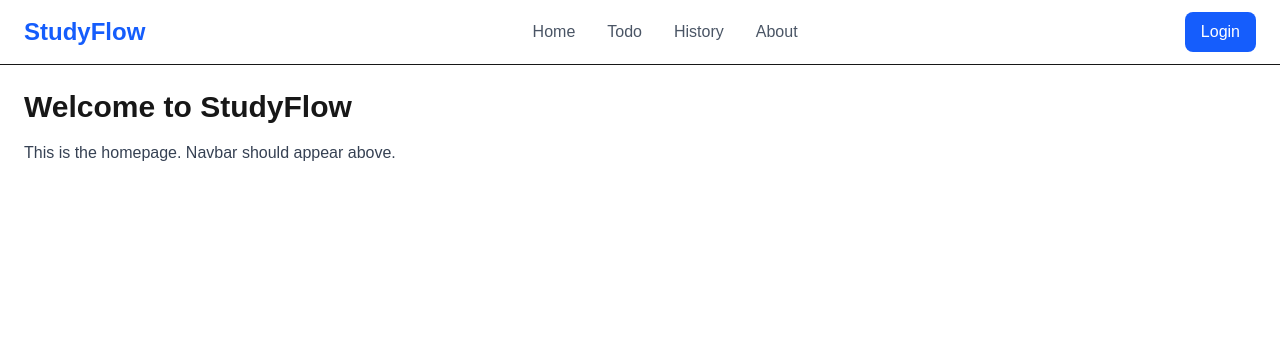
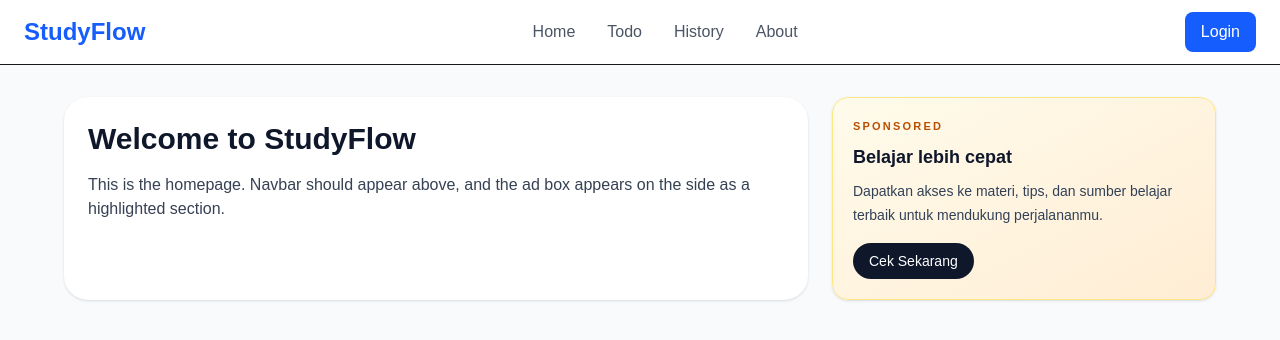
Before and after one commit to Afwanizzulfadhoil/project-nextjs, a Next.js app: page / in a window 1280 px wide. Shown: the top 340 px of the page. Built offline with nearby package versions, Linux system fonts and the light colour scheme.

Commit message:
Fit: add box for ads maybe can use it

```diff
--- /dev/null
+++ b/app/components/Ads.tsx
@@ -0,0 +1,33 @@
+import Link from "next/link";
+
+type AdsProps = {
+    title?: string;
+    description?: string;
+    link?: string;
+    cta?: string;
+};
+
+export default function Ads({
+    title = "Iklan Spesial",
+    description = "Temukan promo, produk, atau layanan terbaik dari mitra kami.",
+    link = "https://example.com",
+    cta = "Lihat Sekarang",
+}: AdsProps) {
+    return (
+        <aside className="w-full rounded-2xl border border-amber-200 bg-gradient-to-br from-amber-50 to-orange-100 p-5 shadow-sm lg:sticky lg:top-6">
+            <p className="text-[11px] font-semibold uppercase tracking-[0.2em] text-amber-700">
+                Sponsored
+            </p>
+            <h2 className="mt-2 text-lg font-bold text-slate-900">{title}</h2>
+            <p className="mt-2 text-sm leading-6 text-slate-700">{description}</p>
+            <Link
+                href={link}
+                target="_blank"
+                rel="noopener noreferrer"
+                className="mt-4 inline-flex items-center rounded-full bg-slate-900 px-4 py-2 text-sm font-medium text-white transition hover:bg-slate-700"
+            >
+                {cta}
+            </Link>
+        </aside>
+    );
+}
--- a/app/page.tsx
+++ b/app/page.tsx
@@ -1,10 +1,25 @@
+import Ads from "./components/Ads";
+
 export default function Page() {
 	return (
-		<main>
-			<section className="p-6">
-				<h1 className="text-3xl font-bold">Welcome to StudyFlow</h1>
-				<p className="mt-4 text-gray-700">This is the homepage. Navbar should appear above.</p>
-			</section>
+		<main className="min-h-screen bg-slate-50 px-4 py-8 sm:px-6 lg:px-8">
+			<div className="mx-auto flex max-w-6xl flex-col gap-6 lg:flex-row">
+				<section className="flex-1 rounded-3xl bg-white p-6 shadow-sm">
+					<h1 className="text-3xl font-bold text-slate-900">Welcome to StudyFlow</h1>
+					<p className="mt-4 text-gray-700">
+						This is the homepage. Navbar should appear above, and the ad box appears on the side as a highlighted section.
+					</p>
+				</section>
+
+				<div className="w-full lg:max-w-sm">
+					<Ads
+						title="Belajar lebih cepat"
+						description="Dapatkan akses ke materi, tips, dan sumber belajar terbaik untuk mendukung perjalananmu."
+						link="https://example.com"
+						cta="Cek Sekarang"
+					/>
+				</div>
+			</div>
 		</main>
 	);
 }
```
